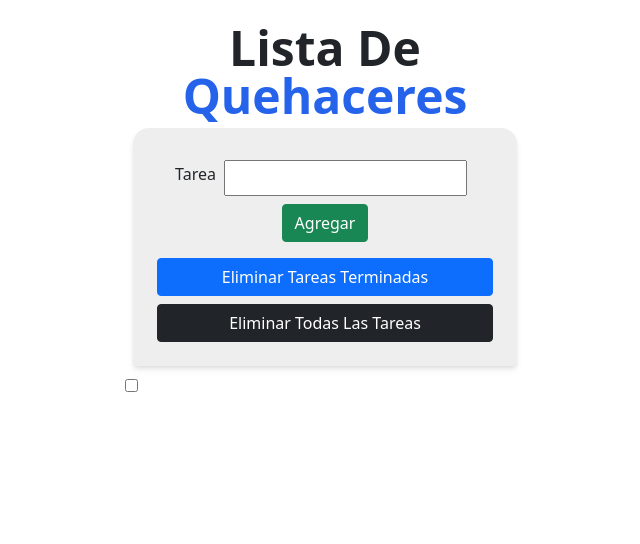
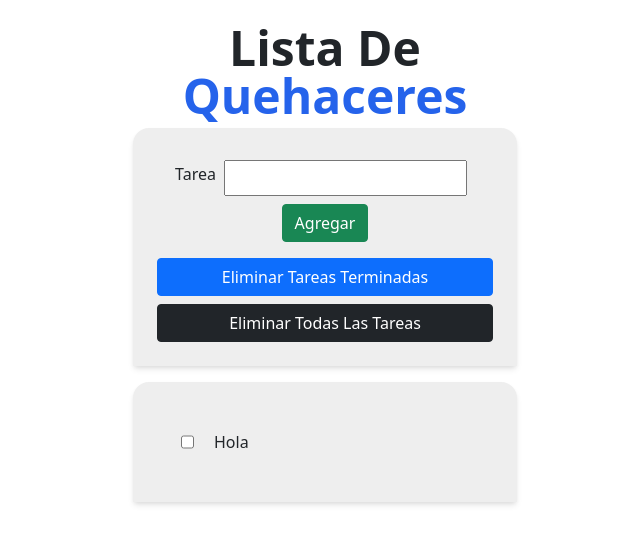
Before and after one commit to GabrielaDiazReynaud/Challenge-React, a Next.js app: page / in a window 1280 px wide. Shown: the top 544 px of the page, without its empty margins (315-955 px from the left). Built offline with nearby package versions, Linux system fonts and the light colour scheme.

Commit message:
Agregado de bootstrap y css a la lista y a los tasks

```diff
--- a/comps/Form.js
+++ b/comps/Form.js
@@ -2,7 +2,7 @@ const Form = () => {
     return (
         <div>
         <div className="mb-3 d-flex flex-wrap justify-content-center align-items-center">
-            <label  className="form-label" for="taskinput">Tarea</label>
+            <label  className="form-label" htmlFor="taskinput">Tarea</label>
             <input
                 className="m-2 p-1"
                 type="text"
@@ -13,7 +13,7 @@ const Form = () => {
 
         <div className="d-grid gap-2 " >
             <button className="btn btn-primary">Eliminar Tareas Terminadas</button>
-            <button class="btn btn-dark">Eliminar Todas Las Tareas</button>
+            <button className="btn btn-dark">Eliminar Todas Las Tareas</button>
         </div>
     </div>
 
--- a/comps/TaskItem.js
+++ b/comps/TaskItem.js
@@ -1,8 +1,8 @@
 const TaskItem = () => {
     return (
-        <div>
+        <div className="item m-2 px-5 py-5 d-flex overflow-hidden">
         <input type="checkbox" />
-        <span ></span>
+        <span className="textStyle" >Hola</span>
            </div>
 
      );
--- a/comps/TaskListing.js
+++ b/comps/TaskListing.js
@@ -1,9 +1,9 @@
 import TaskItem from "./TaskItem";
 const  TaskListing = () => {
     return (
-        <div>
+        <div className="scrollContainer">
         <div >
-            <TaskItem></TaskItem>
+            <TaskItem ></TaskItem>
         </div>
     </div>
      );
--- a/pages/index.js
+++ b/pages/index.js
@@ -11,7 +11,7 @@ export default function Home() {
   return (
     <div  className="widthGeneral m-auto mt-4">
         <h1 id="title" className="text-center">Lista De <span className="spanCss">Quehaceres</span></h1>
-        <div class="headerTitleContainer px-4 py-4 m-2">
+        <div className="headerTitleContainer px-4 py-4 m-2">
            <Form></Form>
         </div>
         <TaskListing></TaskListing>
```
